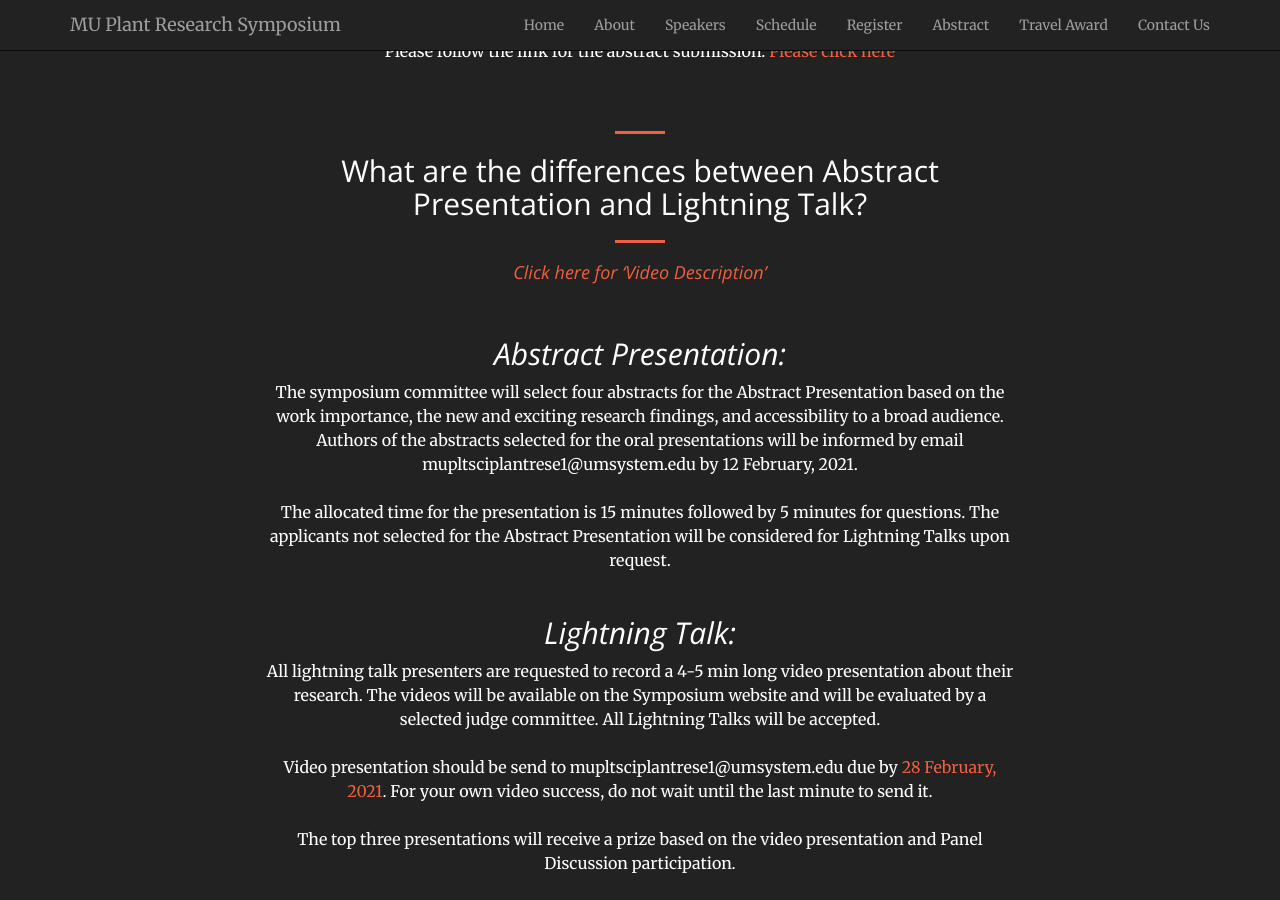
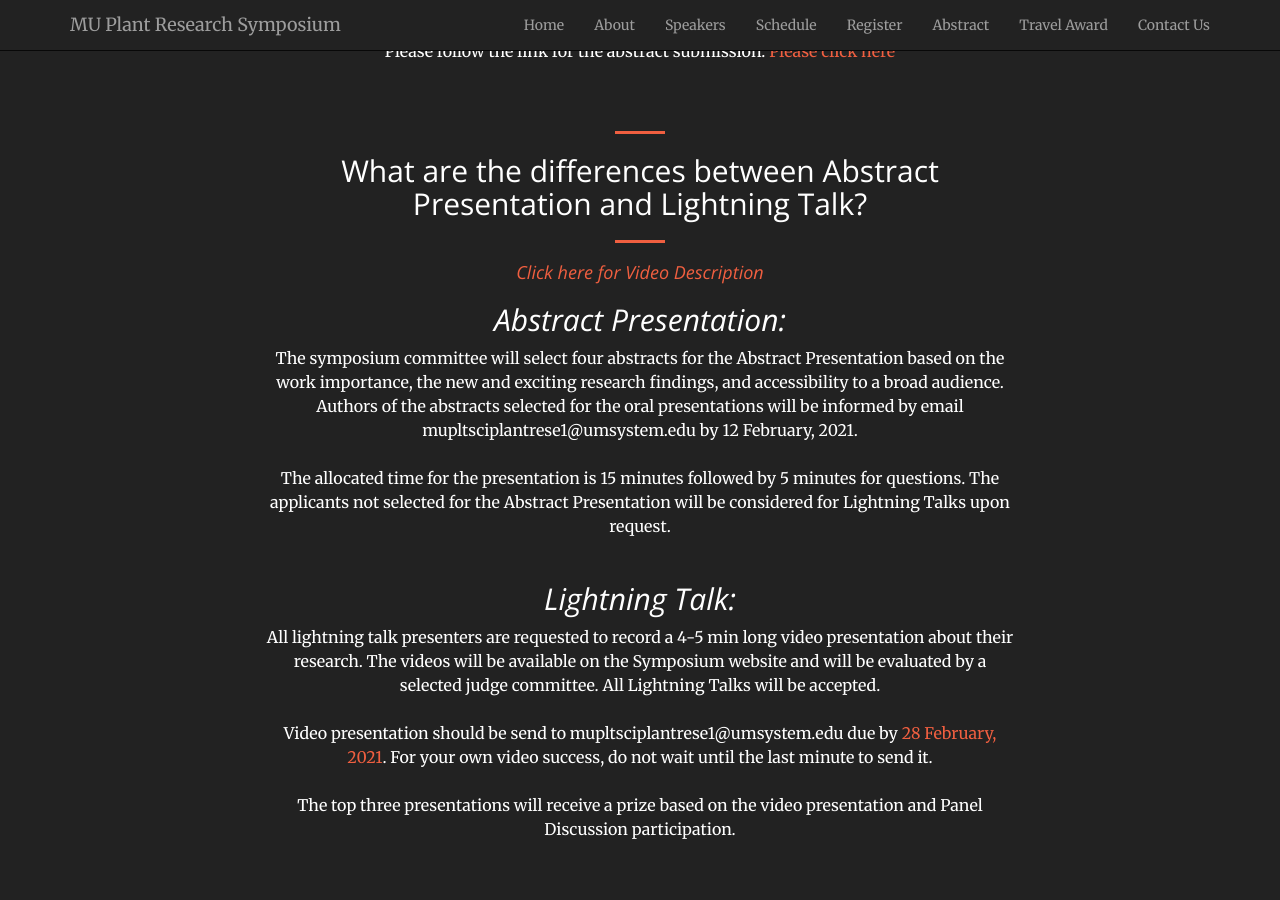
Before and after one commit to mupioneersymposium/mupioneersymposium.github.io, a Jekyll site: the page built from abstract.md, in a window 1280 px wide and 900 px high, scrolled down 526 px. Built offline with Jekyll 4.4.1, drawn with Linux system fonts in a browser that asks for light colours.

Commit message:
Update abstract.md

```diff
--- a/abstract.md
+++ b/abstract.md
@@ -19,8 +19,7 @@ Please follow the link for the abstract submission. <a href="https://docs.google
 <hr style="clear: both;" />
 ## What are the differences between Abstract Presentation and Lightning Talk?
 <hr style="clear: both;" />
-#### <a href="https://youtu.be/DTVKvruJzdM" target="_blank"> *Click here for 'Video Description'* </a>
-<br/>
+#### <a href="https://youtu.be/DTVKvruJzdM" target="_blank"> *Click here for Video Description* </a>
 ## *Abstract Presentation:*
 The symposium committee will select four abstracts for the Abstract Presentation based on the work importance, the new and exciting research findings, and accessibility to a broad audience. Authors of the abstracts selected for the oral presentations will be informed by email mupltsciplantrese1@umsystem.edu by 12 February, 2021.
 <br/><br/>
```
